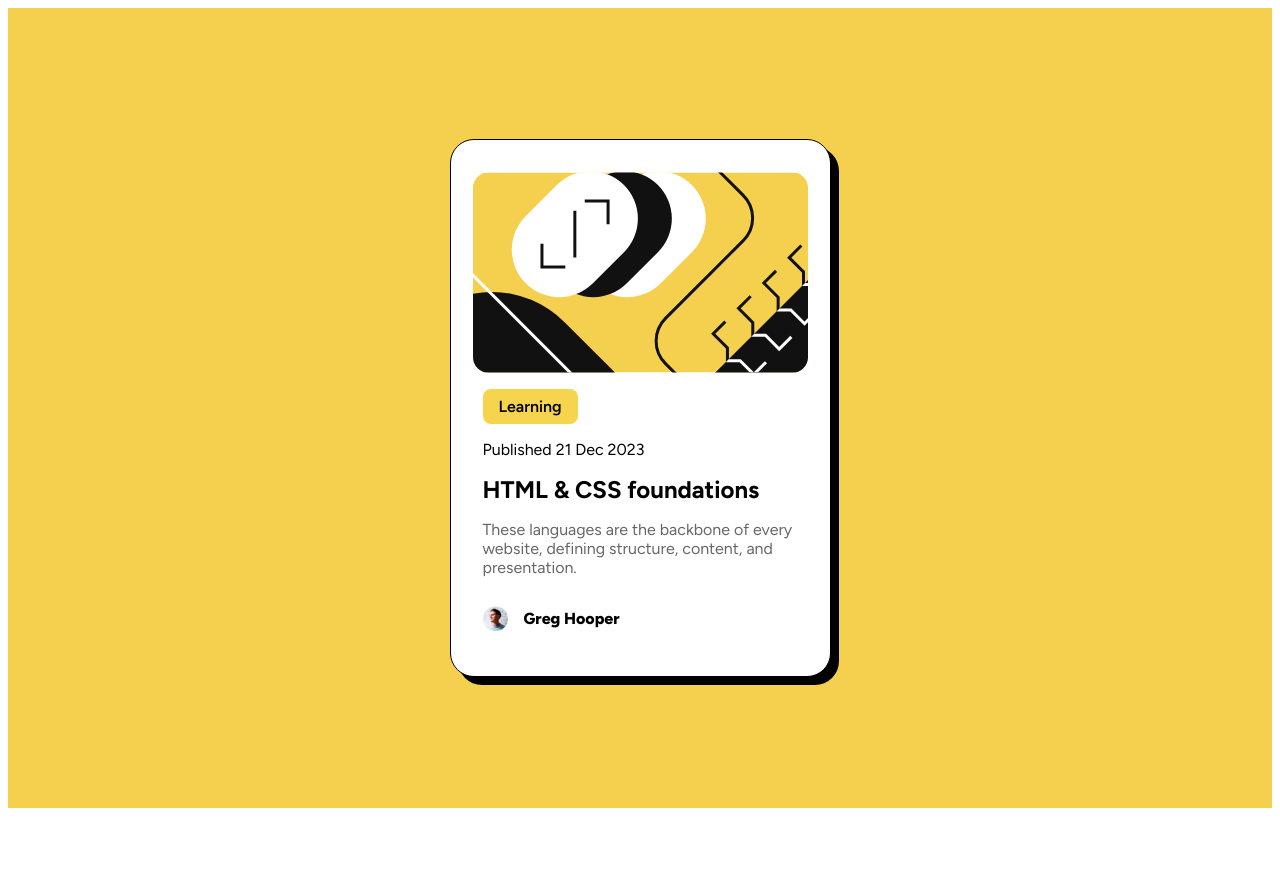
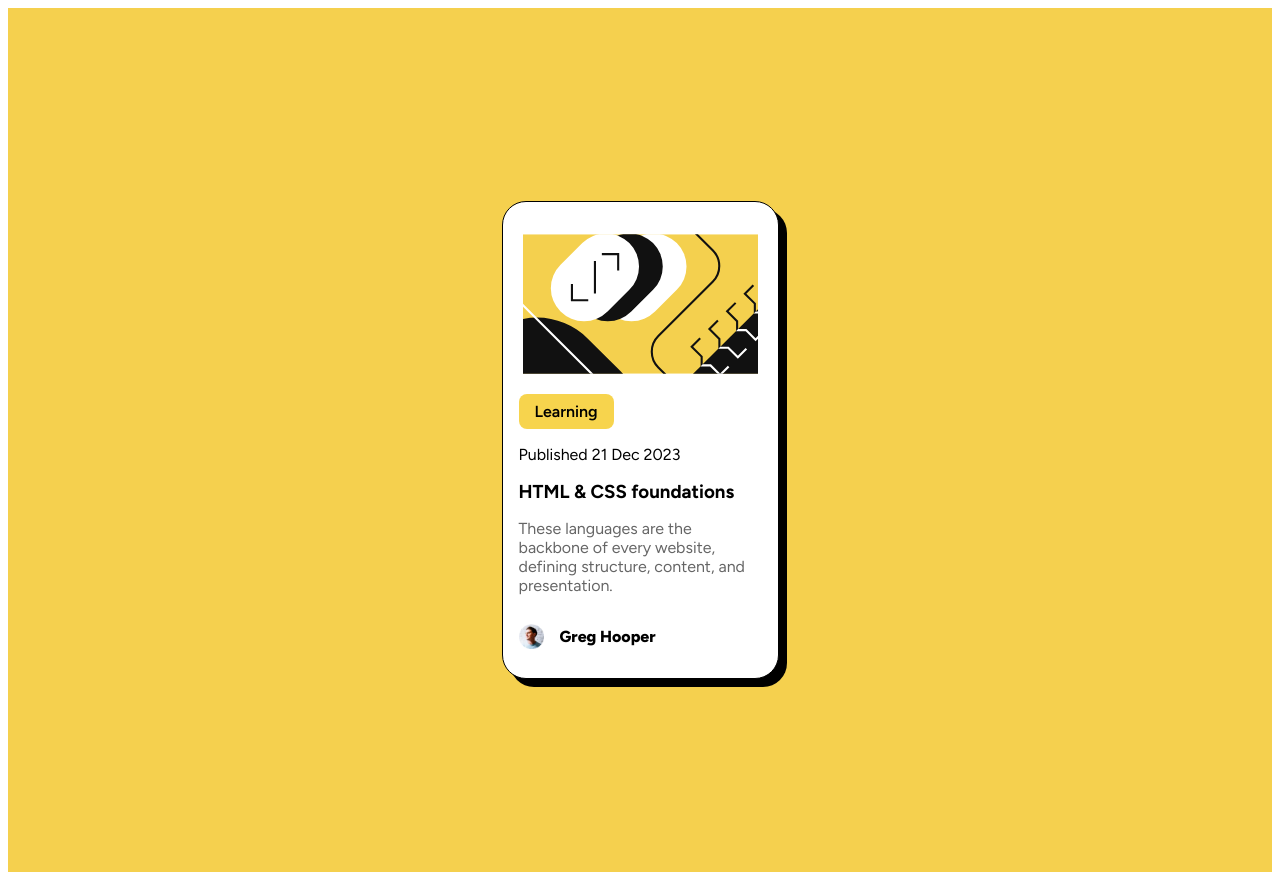
Before and after one commit to Mahakprajapati/blog-preview-card, a plain HTML site: page index.html in a window 1280 px wide. Before the commit the page ends 816 px from the top, so only its background shows below. Drawn offline with Linux system fonts and the light colour scheme.

Commit message:
second commit

```diff
--- a/index.html
+++ b/index.html
@@ -27,7 +27,7 @@
           <span>Learning</span>
           <p>Published 21 Dec 2023</p>
           <a href="#">
-            <h2>HTML & CSS foundations</h2>
+            <h3>HTML & CSS foundations</h3>
           </a>
           <p class="text">
             These languages are the backbone of every website, defining
--- a/style.css
+++ b/style.css
@@ -6,11 +6,13 @@ main {
   justify-content: center;
   align-items: center;
   font-family: "Figtree", sans-serif;
+  padding-inline: 1em;
+    padding-block: 2em;
 }
 
 .container {
-  max-width: 315px;
-  min-height: 430px;
+  max-width: 275px;
+  min-height: 365px;
   border: 0.1em solid black;
   border-radius: 1.5em;
   background-color: rgb(255, 255, 255);
@@ -21,18 +23,15 @@ main {
   justify-content: center;
   align-items: center;
   flex-direction: column;
+  padding-block: 1em;
 
-  padding: 2em;
 }
-/* .container img{
-    border-radius: 1em;
-} */
-.image-container {
-  overflow: hidden;
-  max-width: 335px;
-  border-radius: 1em;
-  display: flex;
-  justify-content: center;
+.image-container{
+  max-width: 235px;
+    margin-top: 1em;
+}
+.image-container img{
+  max-width: 235px;
 }
 .container span {
   align-self: flex-start;
@@ -43,8 +42,12 @@ main {
 }
 .inner-container {
   display: flex;
-  flex-direction: column;
-  margin-top: 1em;
+    flex-direction: column;
+    margin-top: 1em;
+    margin-inline: 1em;
+}
+.inner-container a h3{
+  margin: 0;
 }
 .inner-container a {
   text-decoration: none;
```
